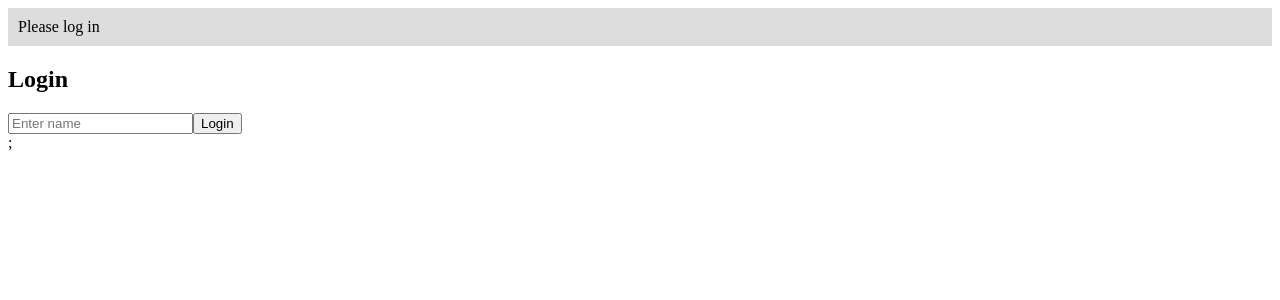
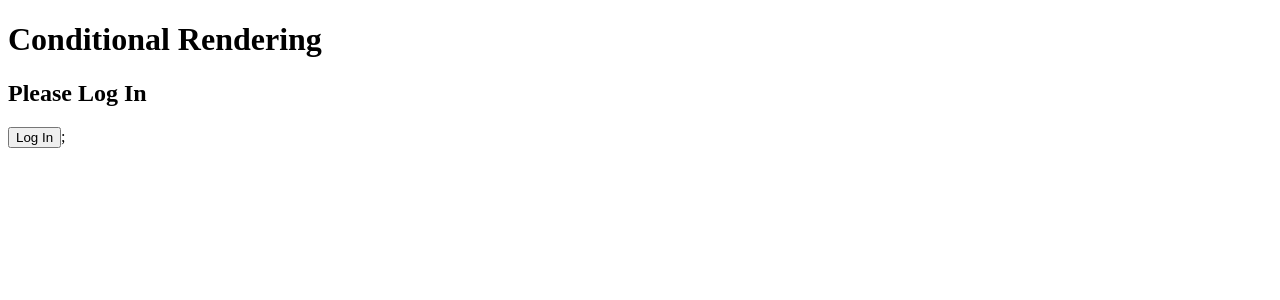
Before and after one commit to YashBhawsar23/Revision, a React (Vite) app in the folder base/: page / in a window 1280 px wide. Shown: the top 300 px of the page. Built offline with nearby package versions, Linux system fonts and the light colour scheme.

Commit message:
Conditional Rendering

```diff
--- a/base/src/App.jsx
+++ b/base/src/App.jsx
@@ -1,16 +1,11 @@
-import React, { useContext } from "react";
-import { AuthContext } from "./context/AuthContext";
-import Header from "./components/Header";
-import Dashboard from "./components/Dashboard";
+import React from "react";
 import Login from "./components/Login";
 
 const App = () => {
-  const { user } = useContext(AuthContext);
-
   return (
     <>
-      <Header />
-      <main>{user ? <Dashboard /> : <Login />}</main>
+      <h1>Conditional Rendering</h1>
+      <Login />
     </>
   );
 };
--- a/base/src/components/Login.jsx
+++ b/base/src/components/Login.jsx
@@ -1,25 +1,25 @@
-import React, { useContext, useState } from "react";
-import { AuthContext } from "../context/AuthContext";
+import React, { useState } from "react";
 
 const Login = () => {
-  const [username, setUsername] = useState("");
-  const { login } = useContext(AuthContext);
+  const [loggedIn, setLoggedIn] = useState(false);
 
   const handleLogin = () => {
-    if (username.trim()) {
-      login(username);
-    }
+    setLoggedIn((prev) => !prev);
   };
 
   return (
     <>
-      <h2>Login</h2>
-      <input
-        placeholder="Enter name"
-        value={username}
-        onChange={(e) => setUsername(e.target.value)}
-      />
-      <button onClick={handleLogin}>Login</button>
+      {loggedIn ? (
+        <>
+          <h2>Welcome, Yash</h2>
+          <button onClick={handleLogin}>Log Out</button>
+        </>
+      ) : (
+        <>
+          <h2>Please Log In</h2>
+          <button onClick={handleLogin}>Log In</button>
+        </>
+      )}
     </>
   );
 };
```
